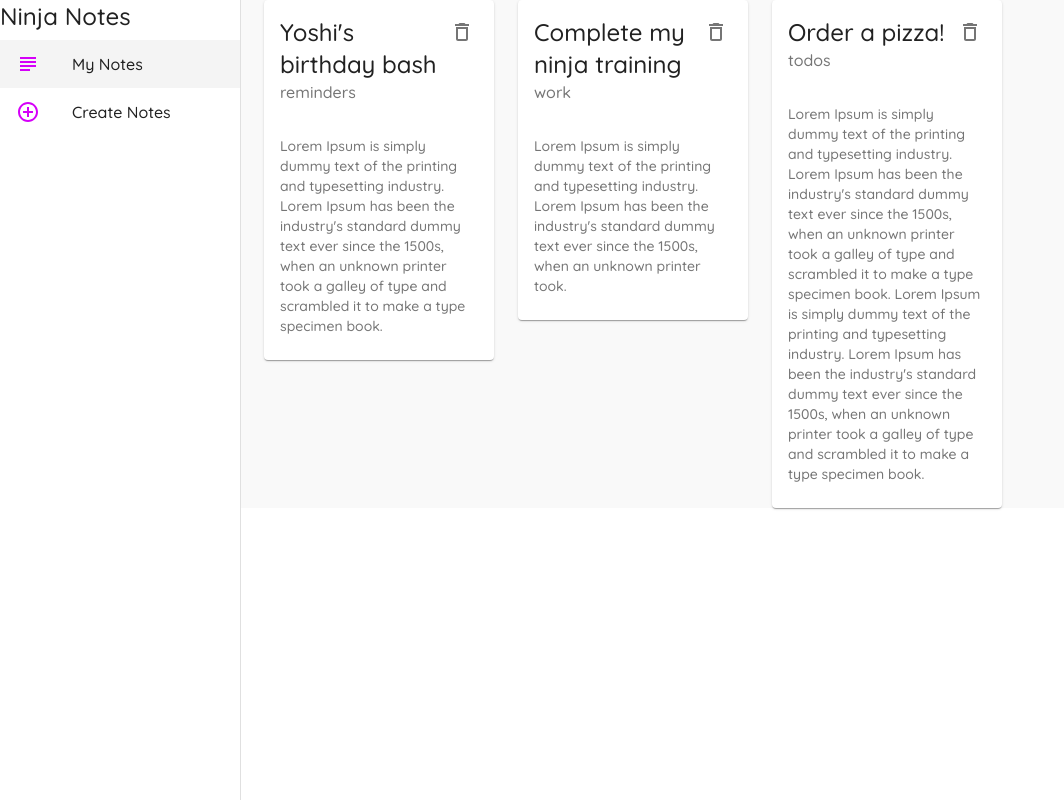
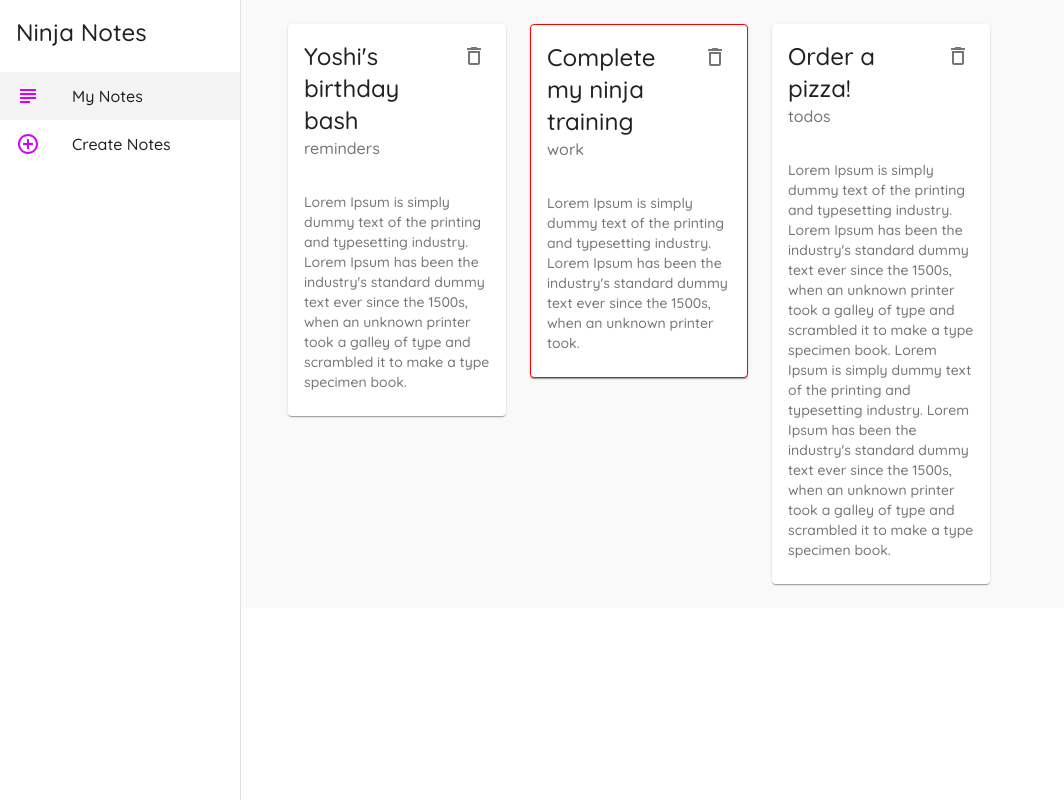
Before and after one commit to joyun25/material_ui, a React (Create React App) app: page / in a window 1280 px wide. Shown: the whole page, without its empty margins (0-1064 px from the left). Built offline with nearby package versions, Linux system fonts and the light colour scheme; data requests are answered from the project's data file.

Commit message:
add variables in makeStyles

```diff
--- a/src/components/Layout.js
+++ b/src/components/Layout.js
@@ -11,10 +11,12 @@
 
 const drawerWidth = 240;
 
-const useStyles = makeStyles({
+const useStyles = makeStyles((theme) => {
+  return {
     page: {
       background: '#f9f9f9',
-    width: '100%'
+      width: '100%',
+      padding: theme.spacing(3)
     },
     drawer: {
       width: drawerWidth
@@ -27,6 +29,10 @@
     },
     active: {
       backgroundColor: '#f4f4f4'
+    },
+    title: {
+      padding: theme.spacing(2)
+    }
   }
 });
 
@@ -57,7 +63,10 @@
         classes={{ paper:classes.drawerPaper }}
       >
         <div>
-          <Typography variant="h5">
+          <Typography
+            variant="h5"
+            className={classes.title}
+          >
             Ninja Notes
           </Typography>
         </div>
--- a/src/components/NoteCard.js
+++ b/src/components/NoteCard.js
@@ -2,14 +2,25 @@
 import Card from '@material-ui/core/Card'
 import CardHeader from '@material-ui/core/CardHeader'
 import CardContent from '@material-ui/core/CardContent'
-import IconButton from '@material-ui/core/IconButton'
-import Typography from '@material-ui/core/Typography'
-import DeleteOutlined from '@material-ui/icons/DeleteOutlined'
+import { IconButton, makeStyles, Typography } from '@material-ui/core'
+import { DeleteOutlined } from '@material-ui/icons'
+
+const useStyles = makeStyles({
+  test: {
+    border: (note) => {
+      if(note.category === 'work') {
+        return '1px solid red'
+      }
+    }
+  }
+})
 
 export default function NoteCard({ note, handleDelete }) {
+  const classes = useStyles(note);
+
   return (
     <div>
-      <Card elevation={1}>
+      <Card elevation={1} className={classes.test}>
         <CardHeader
           action={
             <IconButton onClick={() => handleDelete(note.id)}>
```
Lines whose indentation alone changed are shown as unchanged.
